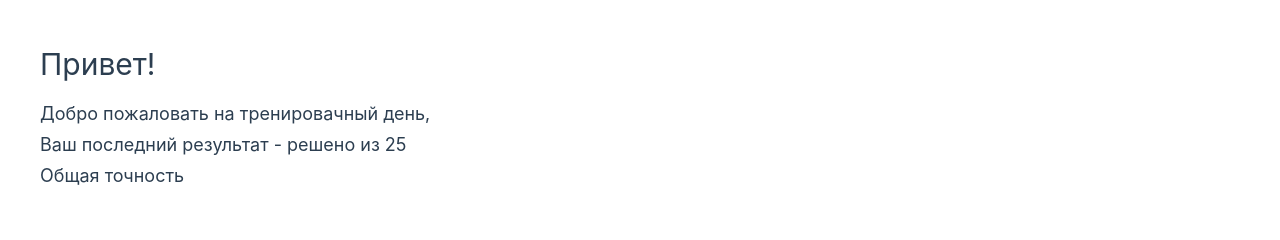
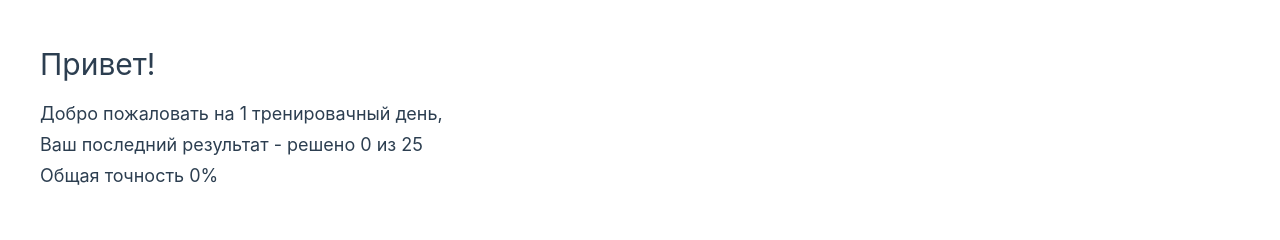
Before and after one commit to sovakrya/brain-trainer, a Vue app: page / in a window 1280 px wide. Shown: the top 240 px of the page. Built offline with nearby package versions, Linux system fonts and the light colour scheme; the HTML template or start-up script is replaced by a standard one.

Commit message:
added content in HeaderSettings

```diff
--- a/src/components/CountDownTimer.vue
+++ b/src/components/CountDownTimer.vue
@@ -2,7 +2,7 @@
 import { ref, watch } from 'vue'
 
 const emits = defineEmits<{
-  timersIsUp: []
+  timerIsUp: []
 }>()
 
 const timer = ref()
@@ -29,7 +29,7 @@ watch(timer, () => {
 
   if (timer.value <= 0) {
     clearInterval(interval.value)
-    emits('timersIsUp')
+    emits('timerIsUp')
     alert('время вышло')
   }
 })
--- a/src/components/HeaderGame.vue
+++ b/src/components/HeaderGame.vue
@@ -4,6 +4,7 @@ import IconCross from './icons/IconCross.vue'
 
 const emits = defineEmits<{
   saveOnCancel: []
+  resetOnTimerIsUp: []
 }>()
 </script>
 
@@ -15,7 +16,7 @@ const emits = defineEmits<{
       <span @click="emits('saveOnCancel')">отмена</span>
     </button>
 
-    <CountDownTimer />
+    <CountDownTimer @timer-is-up="emits('resetOnTimerIsUp')" />
   </div>
 </template>
 
--- a/src/components/HeaderSettings.vue
+++ b/src/components/HeaderSettings.vue
@@ -1,7 +1,24 @@
 <script setup lang="ts">
+import { ref } from 'vue'
+
 const props = defineProps<{
   maxCountExamples: number
 }>()
+
+const quantityTrainingDays = ref(1)
+const quantityResolvedTasks = ref(0)
+
+if (localStorage.getItem('quantityTrainingDays')) {
+  quantityTrainingDays.value = JSON.parse(
+    JSON.stringify(localStorage.getItem('quantityTrainingDays')),
+  )
+}
+
+if (localStorage.getItem('quantityResolvedTasks')) {
+  quantityResolvedTasks.value = JSON.parse(
+    JSON.stringify(localStorage.getItem('quantityResolvedTasks')),
+  )
+}
 </script>
 
 <template>
@@ -9,9 +26,12 @@ const props = defineProps<{
     <h1>Привет!</h1>
 
     <div class="header-settings-text-box">
-      <span>Добро пожаловать на {{}} тренировачный день,</span>
-      <span>Ваш последний результат - решено {{}} из {{props.maxCountExamples}}</span>
-      <span>Общая точность {{}}</span>
+      <span>Добро пожаловать на {{ quantityTrainingDays }} тренировачный день,</span>
+      <span
+        >Ваш последний результат - решено {{ quantityResolvedTasks }} из
+        {{ props.maxCountExamples }}</span
+      >
+      <span>Общая точность {{ (quantityResolvedTasks / maxCountExamples) * 100 }}%</span>
     </div>
   </div>
 </template>
--- a/src/views/GamePage.vue
+++ b/src/views/GamePage.vue
@@ -3,9 +3,12 @@ import HeaderGame from '@/components/HeaderGame.vue'
 import ModalCheckResult from '@/components/ModalCheckResult.vue'
 import ModalHint from '@/components/ModalHint.vue'
 import { ref } from 'vue'
+import { useRouter } from 'vue-router'
 
 const signs = JSON.parse(localStorage.getItem('signs')!)
 const complexity = JSON.parse(localStorage.getItem('complexity')!)
+
+const router = useRouter()
 
 const example = ref<Array<number | string>>([])
 const resultExample = ref<number>()
@@ -14,6 +17,23 @@ const isRight = ref(false)
 const modal = ref(false)
 const hint = ref(false)
 const errorInput = ref(false)
+const quantityResolvedTasks = ref(0)
+const date = ref()
+const quantityTrainingDays = ref(0)
+
+if (localStorage.getItem('date')) {
+  date.value = JSON.parse(JSON.stringify(localStorage.getItem('date')))
+
+  if (Math.floor(new Date().getTime() - date.value) / (24 * 60 * 60 * 1000) >= 24) {
+    quantityTrainingDays.value += 1
+    localStorage.setItem('quantityTrainingDays', JSON.stringify(quantityTrainingDays.value))
+  }
+} else {
+  date.value = new Date().getTime()
+  quantityTrainingDays.value = 1
+  localStorage.setItem('quantityTrainingDays', JSON.stringify(quantityTrainingDays.value))
+  localStorage.setItem('date', JSON.stringify(date.value))
+}
 
 if (localStorage.getItem('example')) {
   console.log(JSON.parse(localStorage.getItem('userExample')!))
@@ -68,8 +88,8 @@ function checkResult() {
   const res = countExample(userExample.value as Array<number | string>)
 
   if (res === resultExample.value) {
-    console.log(res)
-    console.log(resultExample.value)
+    quantityResolvedTasks.value += 1
+    localStorage.setItem('quantityResolvedTasks', JSON.stringify(quantityResolvedTasks.value))
     isRight.value = true
   } else {
     isRight.value = false
@@ -87,7 +107,10 @@ function closeModal() {
 
 <template>
   <div class="game-main-box">
-    <HeaderGame @save-on-cancel="() => {}" />
+    <HeaderGame
+      @save-on-cancel="router.push({ name: 'settings' })"
+      @reset-on-timer-is-up="resetOnTimerIsUp"
+    />
     <div class="example-box">
       <!-- eslint-disable-next-line vue/require-v-for-key -->
       <div v-for="(component, idx) of userExample">
--- a/src/views/SettingsPage.vue
+++ b/src/views/SettingsPage.vue
@@ -1,9 +1,8 @@
 <script setup lang="ts">
 import HeaderSettings from '@/components/HeaderSettings.vue'
 import TheSettings from '@/components/TheSettings.vue'
-import { ref } from 'vue'
 
-const maxCountExamples = ref(25)
+const maxCountExamples = 25
 </script>
 
 <template>
```
